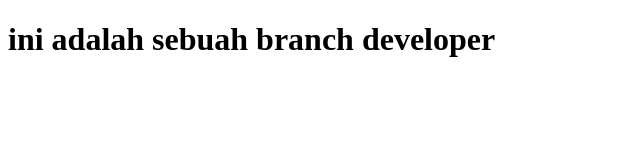
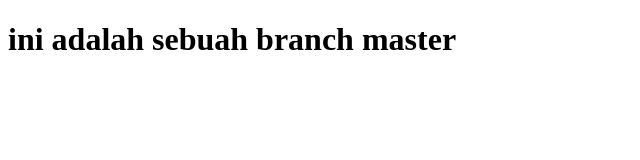
Before and after one commit to ArdiansyahBSM2003/Praktikum-Newrepositori, a plain HTML site: page index.html in a window 1280 px wide. Shown: the whole page, without its empty margins (0-640 px from the left). Drawn offline with Linux system fonts and the light colour scheme.

Commit message:
Update index.html

```diff
--- a/index.html
+++ b/index.html
@@ -6,6 +6,6 @@
     <title>Document</title>
   </head>
   <body>
-    <h1>ini adalah sebuah branch developer</h1>
+    <h1>ini adalah sebuah branch master</h1>
   </body>
 </html>
```
